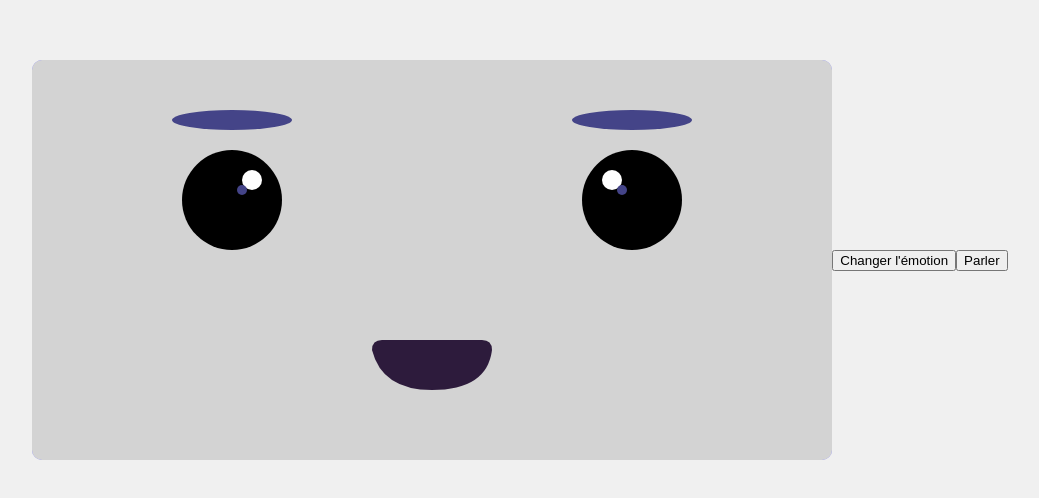
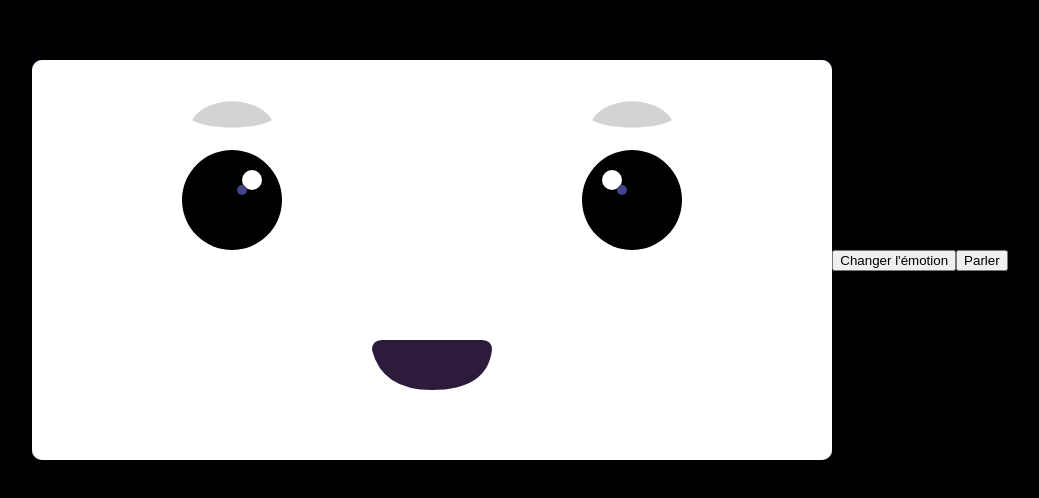
Before and after one commit to Miguel-Delhelle/QTRobot, a plain HTML site: page TEST_TONY/visage/visage.html in a window 1280 px wide. Shown: the part 148-646 px from the top of the page, without its empty margins (120-1159 px from the left). Drawn offline with Linux system fonts and the light colour scheme.

Commit message:
modif sourcil

```diff
--- a/TEST_TONY/visage/visage.html
+++ b/TEST_TONY/visage/visage.html
@@ -10,7 +10,7 @@
             justify-content: center;
             align-items: center;
             height: 100vh;
-            background-color: #f0f0f0;
+            background-color: black;
         }
         canvas {
             background-color: #8888ff;
--- a/TEST_TONY/visage/visage.js
+++ b/TEST_TONY/visage/visage.js
@@ -2,7 +2,7 @@ const canvas = document.getElementById("myCanvas");
 const ctx = canvas.getContext("2d");
 
 // Fond violet
-ctx.fillStyle = "lightGray";//"#8888ff";
+ctx.fillStyle = "white";//"#8888ff";
 ctx.fillRect(0, 0, canvas.width, canvas.height);
 
 // Détermine l'état de l'émotion (sourire ou tristesse)
@@ -97,13 +97,24 @@ function drawEyeRight(x, y) {
     }
 }
 
-function drawEyebrow(x, y) {
+function drawEyebrow(x, y, isLeft) {
     ctx.beginPath();
-    ctx.ellipse(x, y, 60, 10, 0, 0, Math.PI * 2);
-    ctx.fillStyle = "#444488";
+
+    if (isLeft) {
+        ctx.moveTo(x - 40, y + 10);
+        ctx.bezierCurveTo(x - 25, y - 15, x + 25, y - 15, x + 40, y + 10);
+        ctx.bezierCurveTo(x + 25, y + 20, x - 25, y + 20, x - 40, y + 10);
+    } else {
+        ctx.moveTo(x + 40, y + 10);
+        ctx.bezierCurveTo(x + 25, y - 15, x - 25, y - 15, x - 40, y + 10);
+        ctx.bezierCurveTo(x - 25, y + 20, x + 25, y + 20, x + 40, y + 10);
+    }
+
+    ctx.fillStyle = "lightGray";
     ctx.fill();
     ctx.closePath();
 }
+
 
 function drawMouth(x, y, isHappy, height = 30) {
     ctx.beginPath();
@@ -131,15 +142,19 @@ drawEyeLeft(canvas.width / 100 * 75, 140);
 drawEyeRight(canvas.width / 100 * 25, 140);
 
 // Dessiner les sourcils
-drawEyebrow(canvas.width / 100 * 75, 60);
-drawEyebrow(canvas.width / 100 * 25, 60);
+//drawEyebrow(canvas.width / 100 * 75, 60);
+//drawEyebrow(canvas.width / 100 * 25, 60);
+drawEyebrow(canvas.width / 100 * 75, 50, true);  // Sourcil gauche
+drawEyebrow(canvas.width / 100 * 25, 50, false); // Sourcil droit
+
+
 
 // Dessiner la bouche (initiale avec sourire)
 drawMouth(canvas.width / 2, 300, isHappy);
 
 function clearCanvas() {
     ctx.clearRect(0, 0, canvas.width, canvas.height);
-    ctx.fillStyle = "lightGray";//"#8888ff";
+    ctx.fillStyle = "white";//"#8888ff";
     ctx.fillRect(0, 0, canvas.width, canvas.height);
 }
 
```
